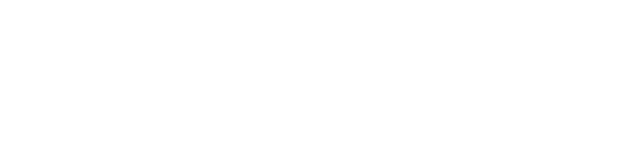
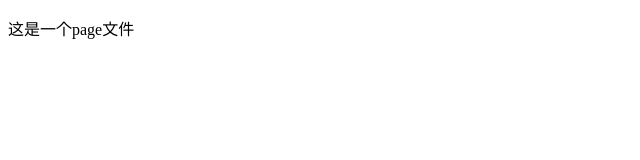
Before and after one commit to WorldWing/study_01, a plain HTML site: page page.html in a window 1280 px wide. Shown: the whole page, without its empty margins (0-640 px from the left). Drawn offline with Linux system fonts and the light colour scheme.

Commit message:
真-修改了page.html，添加了index.js

```diff
--- a/page.html
+++ b/page.html
@@ -7,6 +7,6 @@
     <title>Document</title>
 </head>
 <body>
-
+    <p>这是一个page文件</p>
 </body>
 </html>
```
Also changed, not shown: index.js (added).
